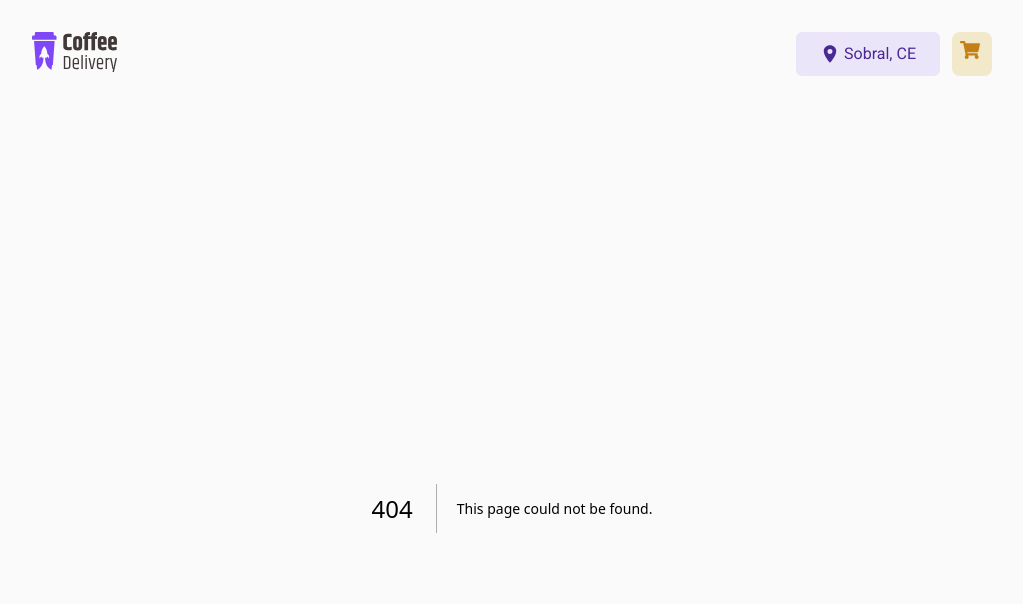
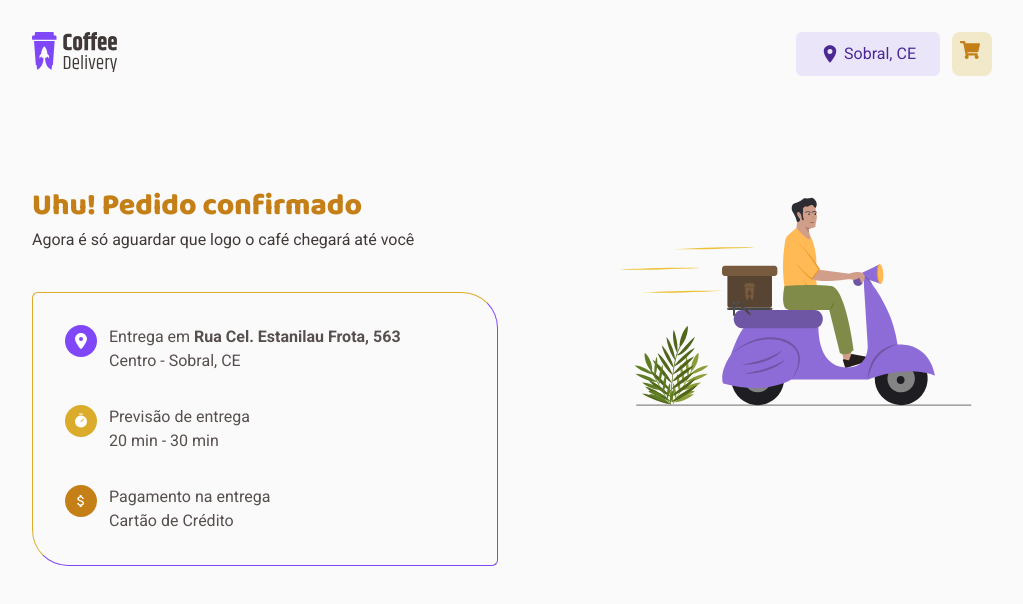
Before and after one commit to Hzimr/Desafio02CoffeeDelivery, a Next.js app: page /Success in a window 1280 px wide. Before the commit this address had no page. Shown: the top 604 px of the page, without its empty margins (128-1151 px from the left). Built offline with nearby package versions, Linux system fonts and the light colour scheme.

Commit message:
feat: create page Success

```diff
--- a/app/Checkout/page.tsx
+++ b/app/Checkout/page.tsx
@@ -1,9 +1,13 @@
+"use client";
 import { MdOutlineAttachMoney, MdPix } from "react-icons/md";
 import { PiBankLight, PiCreditCardLight, PiMoney } from "react-icons/pi";
 import { roboto, baloo2 } from "../fonts/fonts";
 import { CiLocationOn } from "react-icons/ci";
+import { useRouter } from "next/navigation";
 
 export default function CheckoutPage() {
+  const router = useRouter();
+
   return (
     <>
       <div className="flex justify-center px-40 py-8">
@@ -161,7 +165,10 @@ export default function CheckoutPage() {
                   <p>R$ 34,70</p>
                 </section>
               </div>
-              <button className="w-full rounded-md bg-yellow py-4 text-sm font-bold text-white hover:opacity-80">
+              <button
+                onClick={() => router.push("/Success")}
+                className="w-full rounded-md bg-yellow py-4 text-sm font-bold text-white hover:opacity-80"
+              >
                 Confirmar Pedido
               </button>
             </div>
--- /dev/null
+++ b/app/Success/page.tsx
@@ -0,0 +1,61 @@
+import Image from "next/image";
+import { baloo2 } from "../fonts/fonts";
+import Delivery from "../assets/delivery.svg";
+import { FaLocationDot } from "react-icons/fa6";
+import { PiTimerFill } from "react-icons/pi";
+import { MdOutlineAttachMoney } from "react-icons/md";
+
+export default function Success() {
+  return (
+    <div className="flex justify-center px-40 py-8">
+      <div className="flex w-full max-w-[1440px] flex-row justify-between gap-28 py-12">
+        <div className="flex w-full flex-col gap-10">
+          <div className="flex w-full flex-col gap-1">
+            <h1
+              className={`${baloo2.className} text-3xl font-extrabold text-yellowDark`}
+            >
+              Uhu! Pedido confirmado
+            </h1>
+            <p className="text-baseSubtitle">
+              Agora é só aguardar que logo o café chegará até você
+            </p>
+          </div>
+          <div className="flex flex-col gap-8 rounded-bl-[36px] rounded-br-md rounded-tl-md rounded-tr-[36px] border border-b-purple border-l-yellow border-r-purple border-t-yellow p-8 text-baseText">
+            <div className="flex flex-row gap-3">
+              <div className="h-8 w-8 rounded-full bg-purple p-2 text-backgroundColor">
+                <FaLocationDot color="#FFF" />
+              </div>
+              <section>
+                <p>
+                  Entrega em <strong>Rua Cel. Estanilau Frota, 563</strong>
+                </p>
+                <p>Centro - Sobral, CE</p>
+              </section>
+            </div>
+            <div className="flex flex-row gap-3">
+              <div className="h-8 w-8 rounded-full bg-yellow p-2 text-backgroundColor">
+                <PiTimerFill color="#FFF" />
+              </div>
+              <section>
+                <p>Previsão de entrega</p>
+                <p>20 min - 30 min</p>
+              </section>
+            </div>
+            <div className="flex flex-row gap-3">
+              <div className="h-8 w-8 rounded-full bg-yellowDark p-2 text-backgroundColor">
+                <MdOutlineAttachMoney color="#FFF" />
+              </div>
+              <section>
+                <p>Pagamento na entrega</p>
+                <p>Cartão de Crédito</p>
+              </section>
+            </div>
+          </div>
+        </div>
+        <div className="">
+          <Image src={Delivery} alt="" width="788" height="284" />
+        </div>
+      </div>
+    </div>
+  );
+}
```
